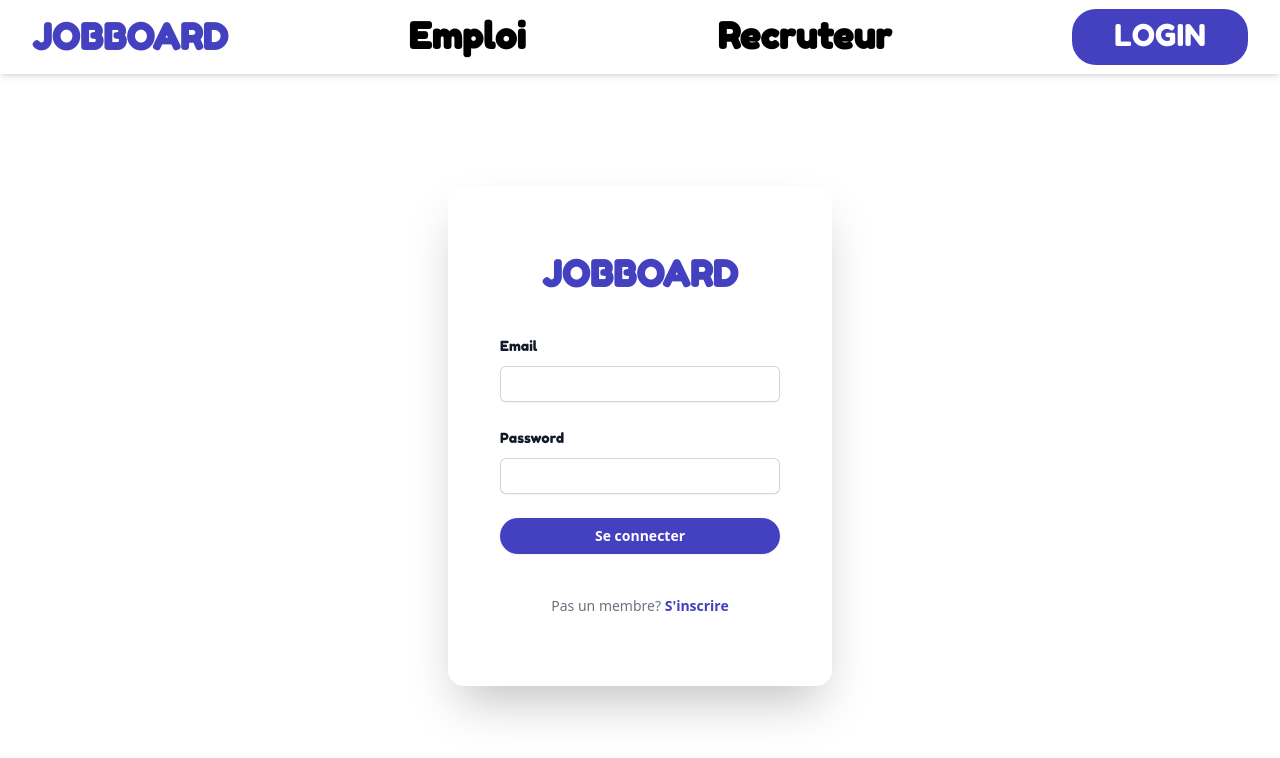
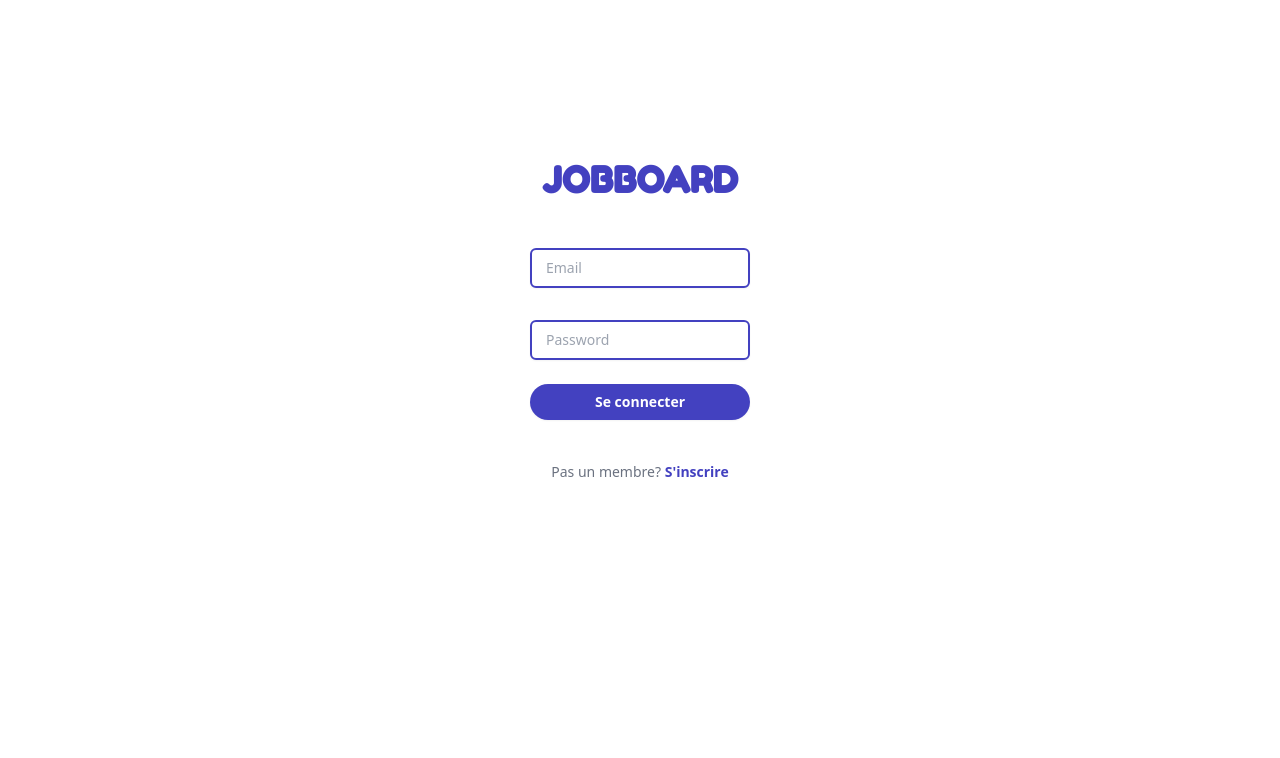
Before and after one commit to JobBoardEpitech/JobBoard_Front, a Vue app: page /login in a window 1280 px wide. Shown: the top 758 px of the page. Built offline with nearby package versions, Linux system fonts and the light colour scheme.

Commit message:
fix : design login page

```diff
--- a/src/components/client/cards/LoginCards.vue
+++ b/src/components/client/cards/LoginCards.vue
@@ -1,6 +1,6 @@
 <template>
+  <link href='https://fonts.googleapis.com/css?family=Fredoka+One' rel='stylesheet'>
   <div class="flex items-center justify-center mt-28">
-  <div class="bg-white w-96 shadow-2xl rounded-2xl p-5">
     <div class="flex min-h-full flex-col justify-center px-6 py-12 lg:px-8">
       <h2 class="font-fredoka font-semibold grid justify-items-center text-[#4341C0] text-4xl">
         JOBBOARD
@@ -9,18 +9,18 @@
 
         <form class="space-y-6" action="#" method="POST">
           <div>
-            <label for="email" class="block text-sm font-fredoka font-thin leading-6 text-gray-900">Email</label>
+            <label for="email" class="block text-sm font-fredoka font-thin leading-6 text-gray-900 "></label>
             <div class="mt-2">
-              <input id="email" name="email" type="email" autocomplete="email" required class="block w-full rounded-md border-0 py-1.5 text-gray-900 shadow-sm ring-1 ring-inset ring-gray-300 placeholder:text-gray-400 focus:ring-2 focus:ring-inset focus:ring-indigo-600 sm:text-sm sm:leading-6">
+              <input id="email" name="email" type="email" autocomplete="email"  required class="border-indigo-600 block w-full rounded-md border-2 py-1.5 text-gray-900 shadow-sm  placeholder:text-gray-400 pl-[14px] sm:text-sm sm:leading-6" placeholder="Email">
             </div>
           </div>
 
           <div>
             <div class="flex items-center justify-between">
-              <label for="password" class="block text-sm font-fredoka font-thin leading-6 text-gray-900">Password</label>
+              <label for="password" class="block text-sm font-fredoka font-thin leading-6 text-gray-900"></label>
             </div>
             <div class="mt-2">
-              <input id="password" name="password" type="password" autocomplete="current-password" required class="block w-full rounded-md border-0 py-1.5 text-gray-900 shadow-sm ring-1 ring-inset ring-gray-300 placeholder:text-gray-400 focus:ring-2 focus:ring-inset focus:ring-indigo-600 sm:text-sm sm:leading-6">
+              <input id="password" name="password" type="password" autocomplete="current-password" required class="border-indigo-600 block w-full rounded-md border-2 py-1.5 text-gray-900 shadow-sm  placeholder:text-gray-400 pl-[14px] sm:text-sm sm:leading-6 " placeholder="Password">
             </div>
           </div>
 
@@ -36,7 +36,6 @@
       </div>
     </div>
   </div>
-  </div>
 </template>
 
 <script setup lang="ts">
--- a/src/views/client/Login.vue
+++ b/src/views/client/Login.vue
@@ -1,5 +1,4 @@
 <template>
-  <NavBar/>
   <LoginCards/>
 </template>
 
```
